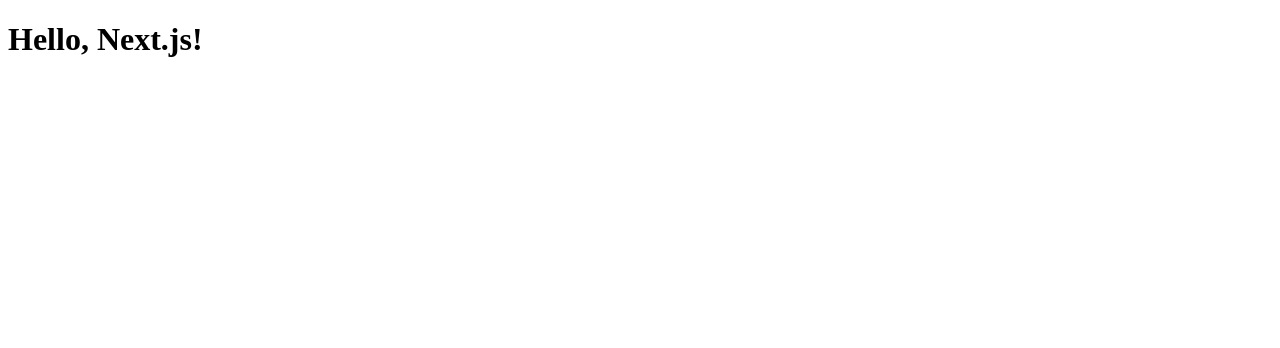
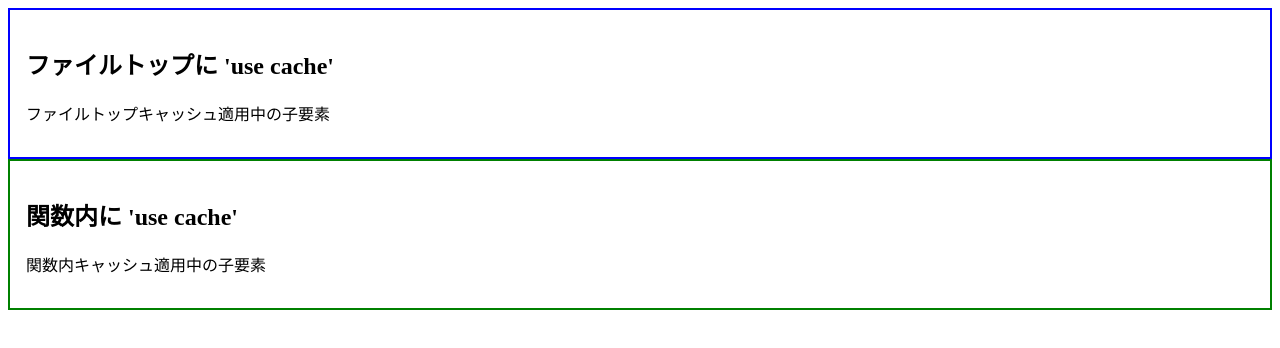
Before and after one commit to nayutarou/akira-practices, a Next.js app: page / in a window 1280 px wide. Shown: the top 348 px of the page. Built offline with nearby package versions, Linux system fonts and the light colour scheme.

Commit message:
use-cacheの使い方を学ぶ

```diff
--- /dev/null
+++ b/app/layout-func-cache.tsx
@@ -0,0 +1,13 @@
+// app/layout-func-cache.tsx
+import { ReactNode } from 'react'
+
+export default function LayoutFuncCache({ children }: { children: ReactNode }) {
+  'use cache'  // この関数だけにキャッシュ適用
+
+  return (
+    <div style={{ border: '2px solid green', padding: 16 }}>
+      <h2>関数内に 'use cache'</h2>
+      {children}
+    </div>
+  )
+}
--- /dev/null
+++ b/app/layout-top-cache.tsx
@@ -0,0 +1,13 @@
+// app/layout-top-cache.tsx
+'use cache'  // ファイル全体にキャッシュを適用
+
+import { ReactNode } from 'react'
+
+export default function LayoutTopCache({ children }: { children: ReactNode }) {
+  return (
+    <div style={{ border: '2px solid blue', padding: 16 }}>
+      <h2>ファイルトップに 'use cache'</h2>
+      {children}
+    </div>
+  )
+}
--- a/app/page.tsx
+++ b/app/page.tsx
@@ -1,3 +1,16 @@
+import LayoutTopCache from './layout-top-cache'
+import LayoutFuncCache from './layout-func-cache'
+
 export default function Page() {
-  return <h1>Hello, Next.js!</h1>
+  return (
+    <>
+      <LayoutTopCache>
+        <p>ファイルトップキャッシュ適用中の子要素</p>
+      </LayoutTopCache>
+
+      <LayoutFuncCache>
+        <p>関数内キャッシュ適用中の子要素</p>
+      </LayoutFuncCache>
+    </>
+  )
 }
```
